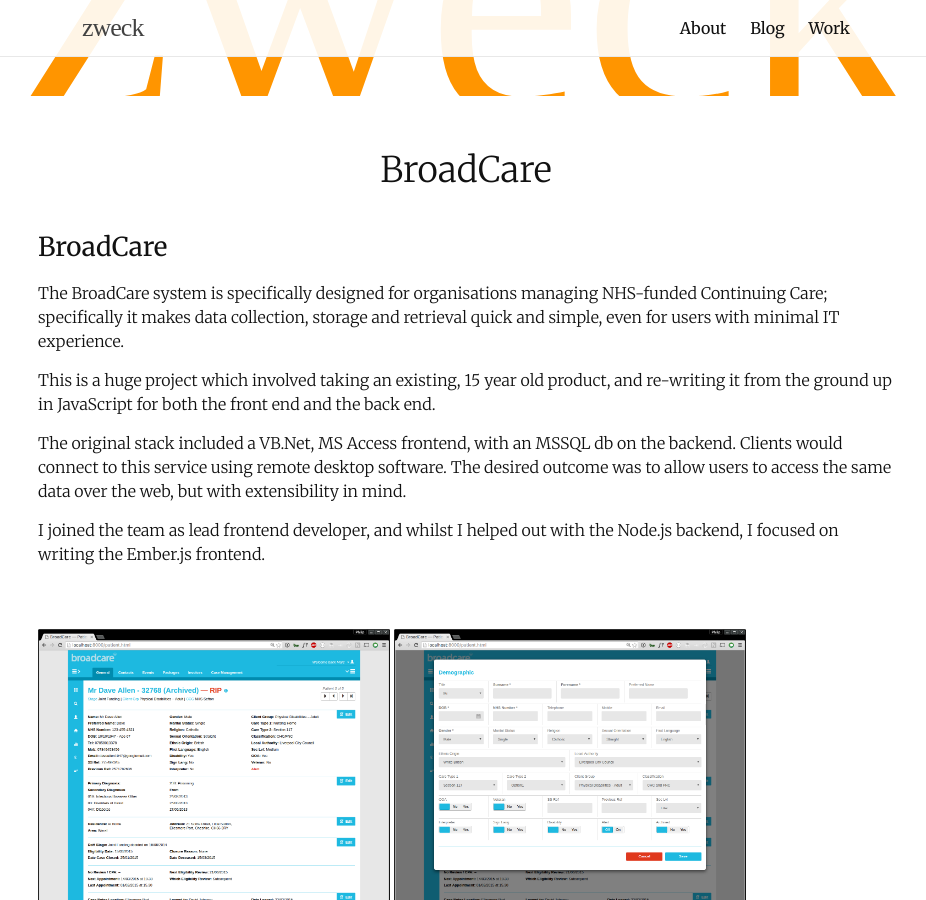
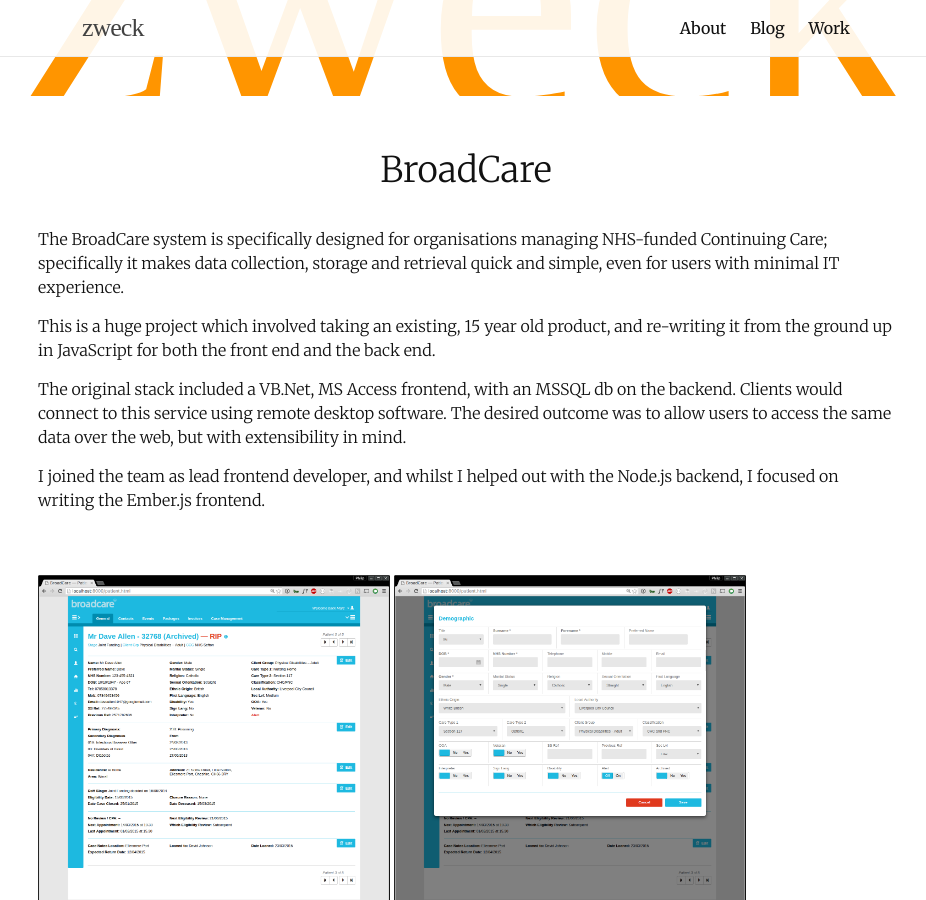
Before and after one commit to zweck/zweck.github.io, a Jekyll site: the page built from _posts/2016-04-22-broadcare.md, in a window 1280 px wide and 900 px high. Shown: the whole window, without its empty margins (174-1100 px from the left). Built offline with Jekyll 4.4.1, drawn with Linux system fonts in a browser that asks for light colours; some web fonts are replaced.

Commit message:
Created :_posts/2016-04-22-broadcare.md

```diff
--- a/_posts/2016-04-22-broadcare.md
+++ b/_posts/2016-04-22-broadcare.md
@@ -6,7 +6,6 @@
 exerpt: This is a huge project which involved taking an existing, 15 year old product, and re-writing it from the ground up in JavaScript for both the front end and the back end.
 ---
 
-### BroadCare
 The BroadCare system is specifically designed for organisations managing NHS-funded Continuing Care; specifically it makes data collection, storage and retrieval quick and simple, even for users with minimal IT experience.
 
 This is a huge project which involved taking an existing, 15 year old product, and re-writing it from the ground up in JavaScript for both the front end and the back end.
```
